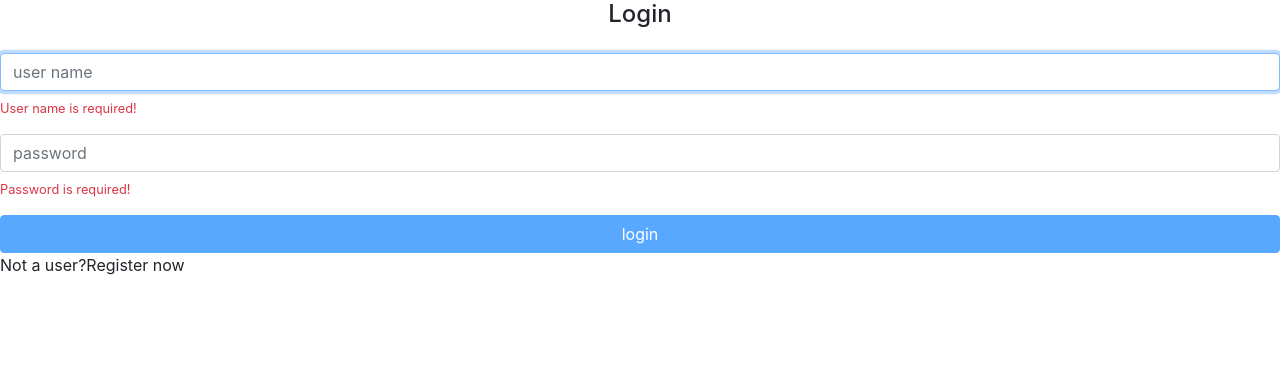
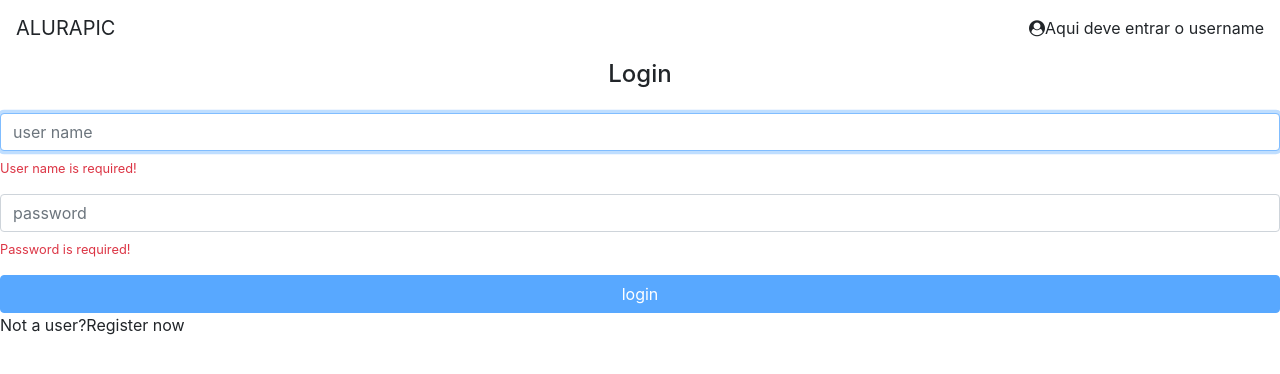
Before and after one commit to mclibaneo/alurapic, an Angular app: page / in a window 1280 px wide. Shown: the top 374 px of the page. Built offline with nearby package versions, Linux system fonts and the light colour scheme.

Commit message:
curso 2 aula 2 completa

```diff
--- a/src/app/app.component.html
+++ b/src/app/app.component.html
@@ -1 +1,2 @@
+<ap-header></ap-header>
 <router-outlet></router-outlet>
--- a/src/app/app.module.ts
+++ b/src/app/app.module.ts
@@ -6,6 +6,7 @@ import { AppComponent } from './app.component';
 import { PhotosModule } from './photos/photos.module';
 import { ErrorsModule } from './errors/errors.module';
 import { HomeModule } from './home/home.module';
+import { CoreModule } from './core/core.module';
 
 @NgModule({
   declarations: [
@@ -16,7 +17,8 @@ import { HomeModule } from './home/home.module';
     AppRoutingModule,
     PhotosModule,
     ErrorsModule,
-    HomeModule
+    HomeModule,
+    CoreModule
   ],
   providers: [],
   bootstrap: [AppComponent]
--- a/src/app/core/auth/auth.service.ts
+++ b/src/app/core/auth/auth.service.ts
@@ -1,22 +1,37 @@
 import { Injectable } from '@angular/core';
 import { HttpClient } from '@angular/common/http';
+import { tap } from 'rxjs/operators';
+import { TokenService } from '../token/token.service';
 
 const API_SERVER = 'http://localhost:3000';
 const API_URL = '/user/login';
+const TOKEN_HEADER = 'x-access-token';
 
 @Injectable({
   providedIn: 'root' // teremos uma única instância para a aplicação inteira
 })
 export class AuthService {
 
-  constructor(private httpClient: HttpClient) { }
+  constructor(private httpClient: HttpClient,
+              private tokenService: TokenService) { }
 
   /**
    * envia uma autenticacao com os param passados
    * retorna um objeto Observable valido
    */
   authenticate(userName: string, password: string) {
-    return this.httpClient.post(API_SERVER + API_URL, {userName, password}); // foi omitido os valores chave do objeto JSON
+    return this.httpClient
+                  .post(API_SERVER + API_URL,
+                        {userName, password}, // foi omitido os valores chave do objeto JSON
+                        {observe: 'response'}) // indica que usaremos a resposta do cabecalho
+                  .pipe(tap(
+                    // retorna o valor do token disponibilizado no cabecalho
+                    res => {
+                      const authToken = res.headers.get(TOKEN_HEADER);
+                      this.tokenService.setToken(authToken);
+                      console.log(`User ${userName} authenticated with token ${authToken}`);
+                    }
+                  ));
   }
 
 }
--- /dev/null
+++ b/src/app/core/header/header.component.html
@@ -0,0 +1,9 @@
+<header class="fixed-top">
+    <nav class="navbar navbar-light bg-white">
+        <a class="navbar-brand">ALURAPIC</a>
+        <div>
+            <i class="fa fa-user-circle"></i>
+            <a>Aqui deve entrar o username</a>
+        </div>
+    </nav>
+</header>
--- /dev/null
+++ b/src/app/core/token/token.service.ts
@@ -0,0 +1,31 @@
+import { Injectable } from '@angular/core';
+
+const authToken = 'authToken';
+
+@Injectable({providedIn: 'root'})
+export class TokenService {
+
+    getToken() {
+        return window.localStorage.getItem(authToken);
+    }
+    setToken(token: string) {
+        window.localStorage.setItem(authToken, token);
+    }
+    hasToken() {
+        /**
+         * se this.getToken() for nulo,
+         * a primeira exclamação trocará para "verdadeiro",
+         * e a segunda, para "falso", como queremos.
+         * Da mesma maneira, se this.getToken()
+         * for uma string existente, a primeira exclamação
+         * a trocará por "falso", e depois ela virará "verdadeiro".
+         * Isso é muito utilizado no JavaScript,
+         * para converter valores em booleanos.
+         */
+        return !!this.getToken();
+
+    }
+    removeToken() {
+        window.localStorage.removeItem(authToken);
+    }
+}
--- a/src/index.html
+++ b/src/index.html
@@ -7,6 +7,9 @@
 
   <meta name="viewport" content="width=device-width, initial-scale=1">
   <link rel="icon" type="image/x-icon" href="favicon.ico">
+  <style>
+      body { padding-top: 60px }
+  </style>
 </head>
 <body>
   <app-root></app-root>
```
Also changed, not shown: src/app/core/core.module.ts (added, +8 -0 lines), src/app/core/header/header.component.ts (added, +8 -0 lines).
